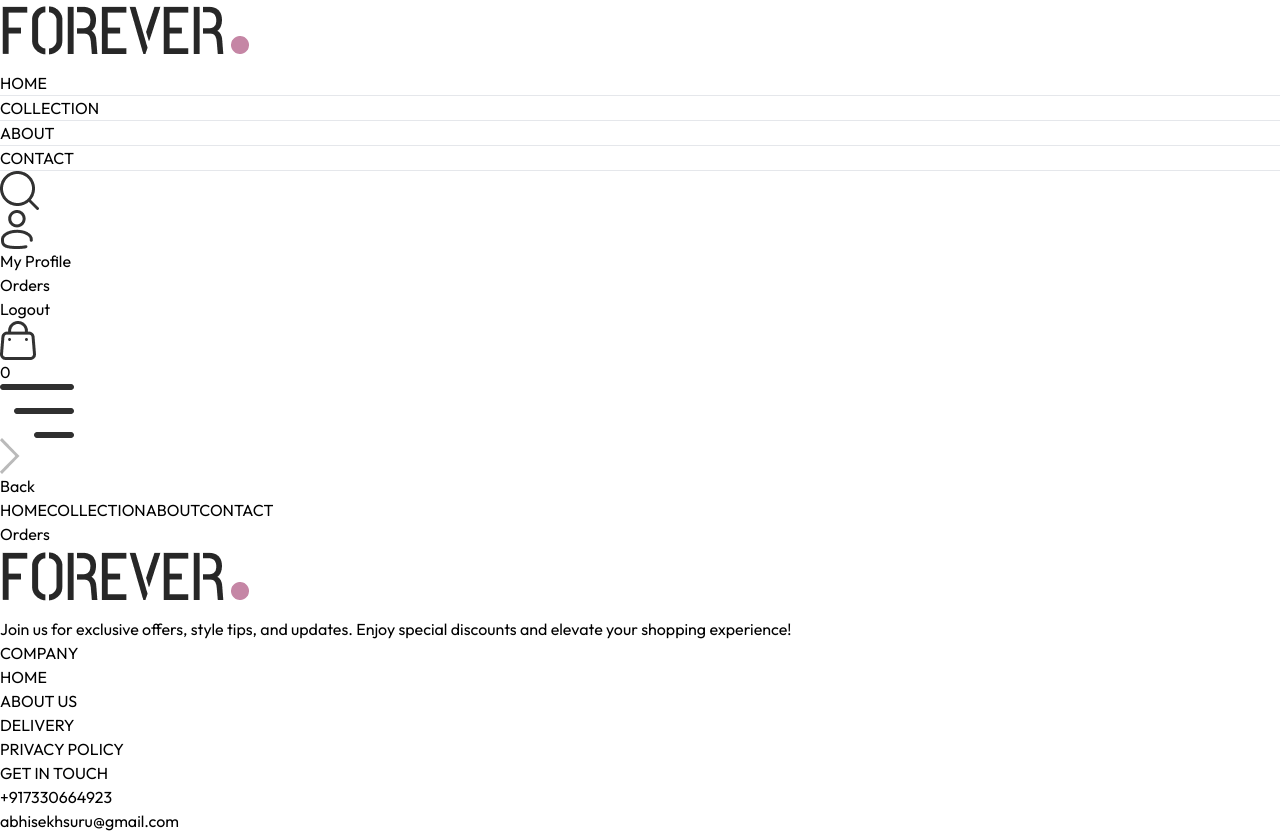
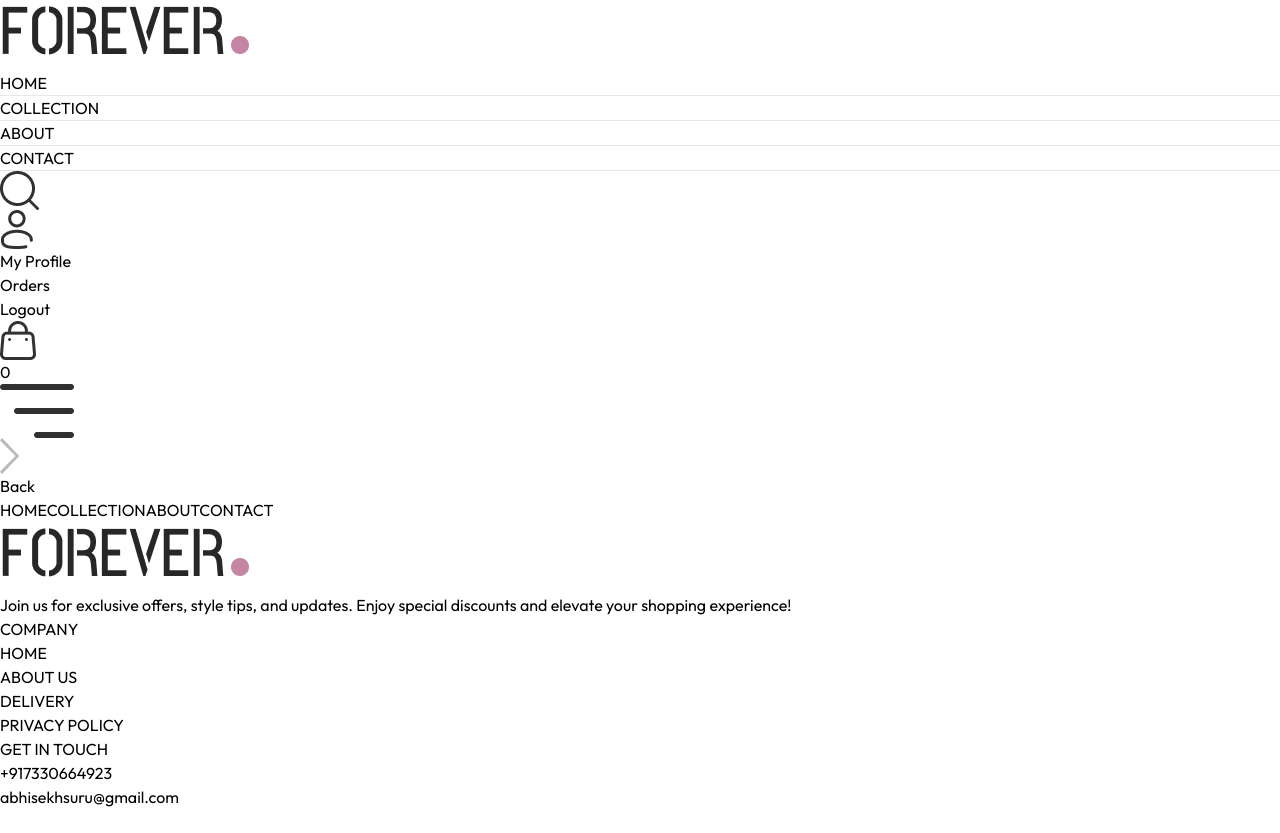
Before and after one commit to Abhisekh8421/Clothing_Store_Frontend, a React (Vite) app: page /orders in a window 1280 px wide. After the commit the page ends 809 px from the top, so only its background shows below. Built offline with nearby package versions, Linux system fonts and the light colour scheme.

Commit message:
working on orders page

```diff
--- a/src/pages/Orders.jsx
+++ b/src/pages/Orders.jsx
@@ -2,7 +2,7 @@ import React from 'react'
 
 const Orders = () => {
   return (
-    <div>Orders</div>
+    <div></div>
   )
 }
 
```
